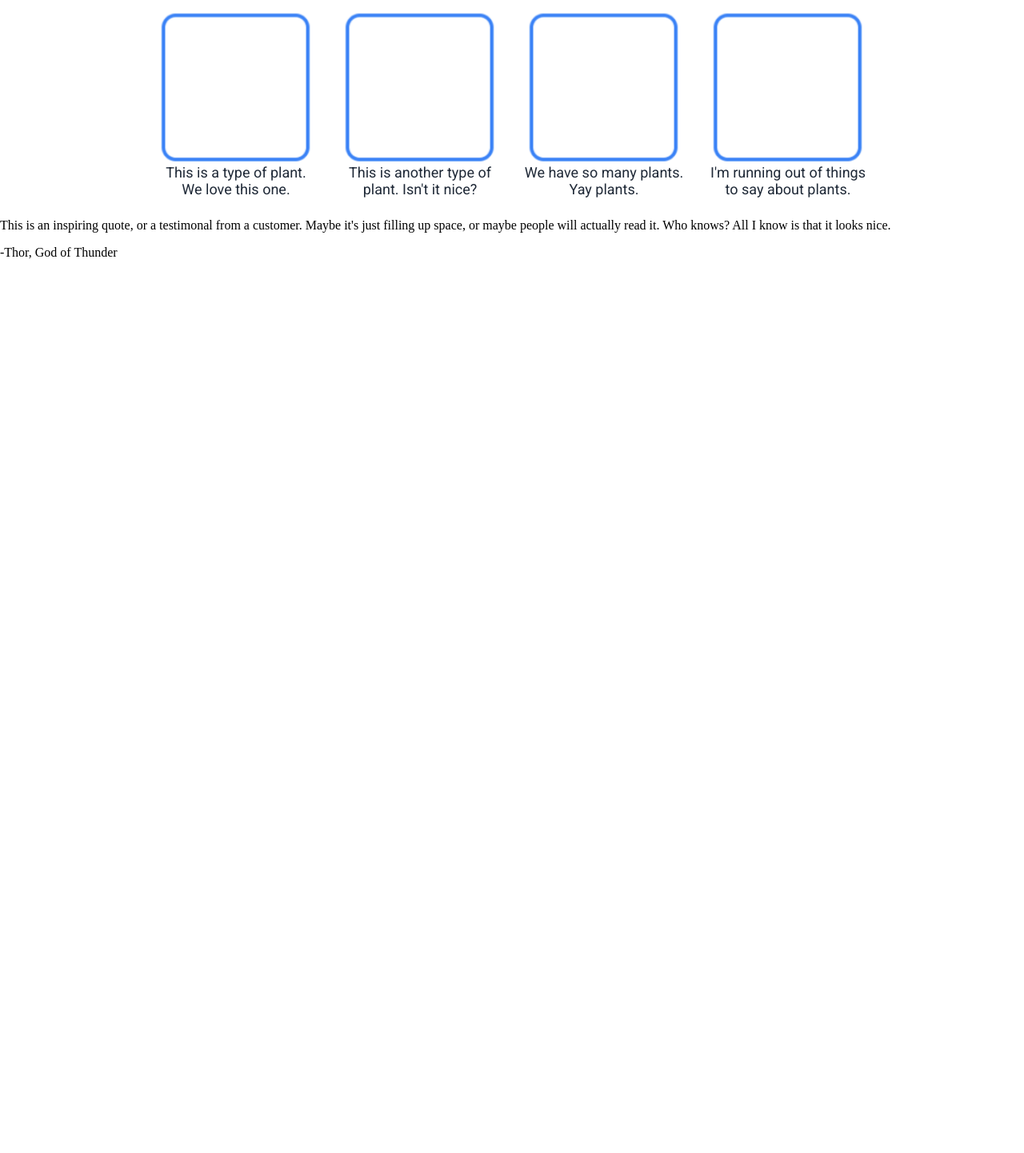
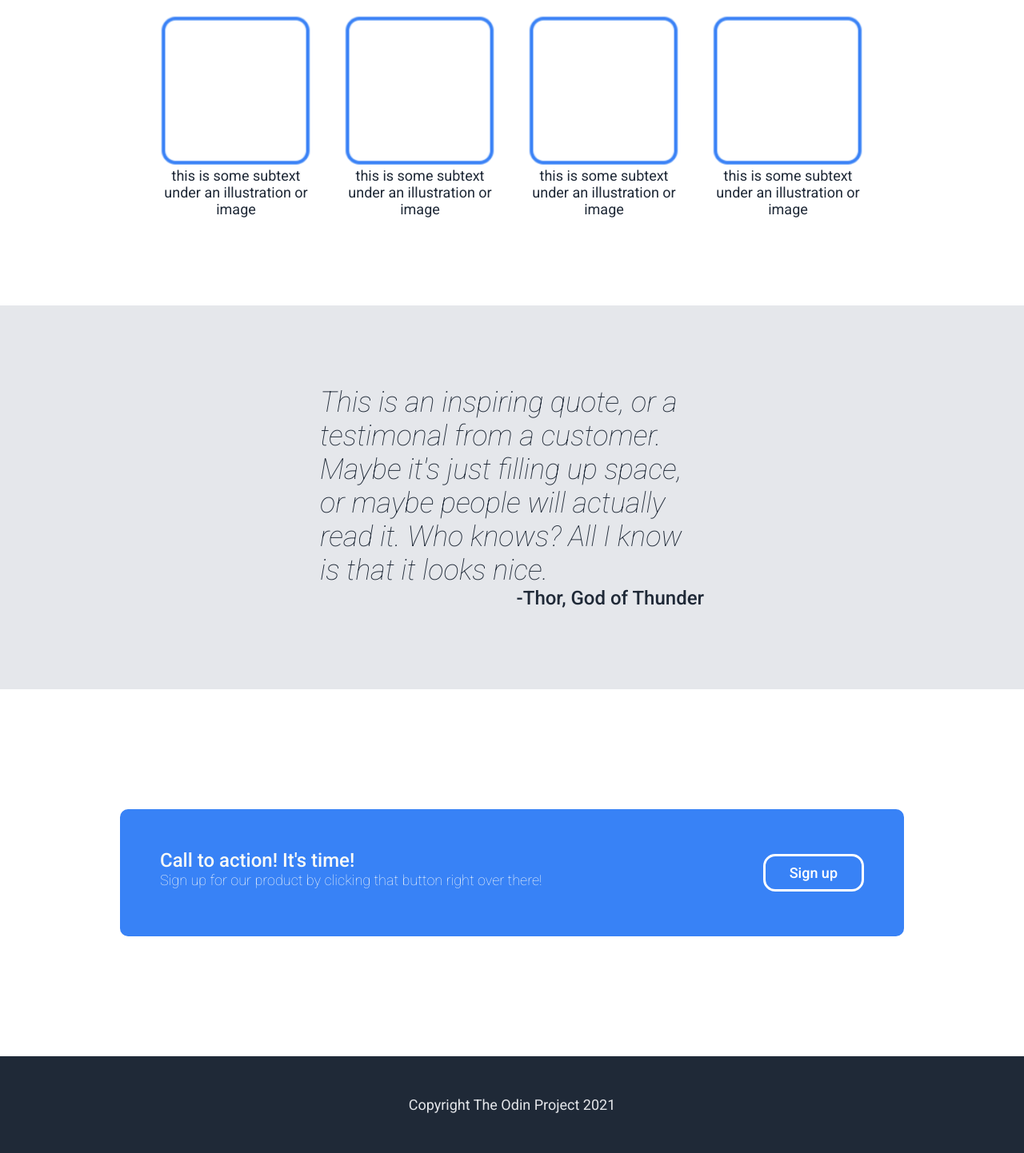
Before and after one commit to patricksamuel/odin-landing-page, a plain HTML site: page index.html in a window 1280 px wide. Shown: the part 665-2107 px from the top of the page at 80% size. Before the commit the page ends 1006 px from the top, so only its background shows below. Drawn offline with Linux system fonts and the light colour scheme; files whose address does not match are found by name.

Commit message:
final uncchecked

```diff
--- a/index.html
+++ b/index.html
@@ -27,27 +27,33 @@
     <div class="randominfo">
         <div class="info">
             <img src="/Users/patricksamuel/AppAcademy/aa-projects/odin-landing-page/Capture d’écran 2025-04-04 à 21.21.43.png" alt="barberry">
-            <div class="text">This is a type of plant. We love this one.</div>
+            <div class="text">this is some subtext under an illustration or image</div>
         </div>
         <div class="info">
             <img src="/Users/patricksamuel/AppAcademy/aa-projects/odin-landing-page/Capture d’écran 2025-04-04 à 21.21.43.png" alt="chili">
-            <div class="text">This is another type of plant. Isn't it nice?</div>
+            <div class="text">this is some subtext under an illustration or image</div>
         </div>
         <div class="info">
             <img src="/Users/patricksamuel/AppAcademy/aa-projects/odin-landing-page/Capture d’écran 2025-04-04 à 21.21.43.png" alt="pepper">
-            <div class="text">We have so many plants. Yay plants.</div>
+            <div class="text">this is some subtext under an illustration or image</div>
         </div>
          <div class="info">
             <img src="/Users/patricksamuel/AppAcademy/aa-projects/odin-landing-page/Capture d’écran 2025-04-04 à 21.21.43.png" alt="saffron">
-            <div class="text">I'm running out of things to say about plants.</div>
+            <div class="text">this is some subtext under an illustration or image</div>
         </div>
     </div>
     <div class="quote">
         <p class="textquote">This is an inspiring quote, or a testimonal from a customer. Maybe it's just filling up space, or maybe people will actually read it. Who knows? All I know is that it looks nice.</p>
         <p class="author">-Thor, God of Thunder</p>
     </div>
-    <div class="cta"></div>
-    <div class="footer"></div>
+    <div class="cta">
+        <div class="ctaleft">
+            <p class="boldtext">Call to action! It's time!</p>
+            <p class="normal text">Sign up for our product by clicking that button right over there!</p>
+        </div>
+        <button class="signupwhiteborder">Sign up</button>
+    </div>
+    <div class="footer">Copyright The Odin Project 2021</div>
 
 </body>
 </html>
--- a/styles.css
+++ b/styles.css
@@ -69,8 +69,7 @@ body{
     padding-bottom: 10px;
 }
 .signup{
-    background: royalblue;
-    border: 0px;
+    background: #3882f6;
     color: white;
     padding-top: 10px;
     padding-bottom: 10px;
@@ -100,6 +99,7 @@ body{
 
     flex-wrap: wrap;
     gap: 30px;
+    padding-bottom: 100px;
 }
 .info {
     display: flex;
@@ -119,3 +119,93 @@ body{
     margin: 0;
 
 }
+.quote{
+    background-color: #e5e7eb;
+    padding-bottom: 100px;
+    padding-top: 100px;
+    padding-left: 400px;
+    padding-right: 400px;
+}
+
+.textquote{
+
+    color:#1f2937;
+    font-family: "Roboto";
+    font-size: 36px;
+    font-style: italic;
+    font-weight: lighter;
+    text-align: left;
+    margin: 0;
+
+}
+
+.author{
+    color:#1f2937;
+    font-family: "Roboto";
+    font-weight: 500;
+    font-size: 24px;
+    text-align: right;
+    margin: 0;
+
+}
+
+.cta{
+    margin-left: 150px;
+    margin-right: 150px;
+    margin-top: 150px;
+    margin-bottom: 150px;
+    background-color: #3882f6;
+    border-radius: 10px;
+    display: flex;
+    color: #f9faf8;
+    padding: 50px;
+    justify-content: space-between;
+    align-items: center;
+}
+.boldtext{
+    color:#f9faf8;
+    font-family: "Roboto";
+    font-weight: 500;
+    font-size: 24px;
+    text-align: left;
+    margin: 0;
+}
+.normal{
+    color:#f9faf8;
+    text-align: left;
+    margin: 0;
+    font-weight: lighter;
+}
+
+.signupwhiteborder{
+    background: #3882f6;
+    color: white;
+    padding-top: 10px;
+    padding-bottom: 10px;
+    padding-left: 30px;
+    padding-right: 30px;
+
+    font-family: "Roboto";
+    font-size: 18px;
+    font-weight: 500;
+    border-radius: 15px;
+    border: 3px solid white;
+
+}
+
+.footer{
+    background-color: #1f2937;
+    display: flex;
+    justify-content: center;
+    padding: 50px;
+    padding: 50px;
+    padding-left: 150px;
+    padding-right: 150px;
+    align-items: center;
+    text-align: center;
+    color:#e5e7eb;
+    font-family: "Roboto";
+    font-size: 18px;
+
+
+}
```
Also changed, not shown: 1 other file.
